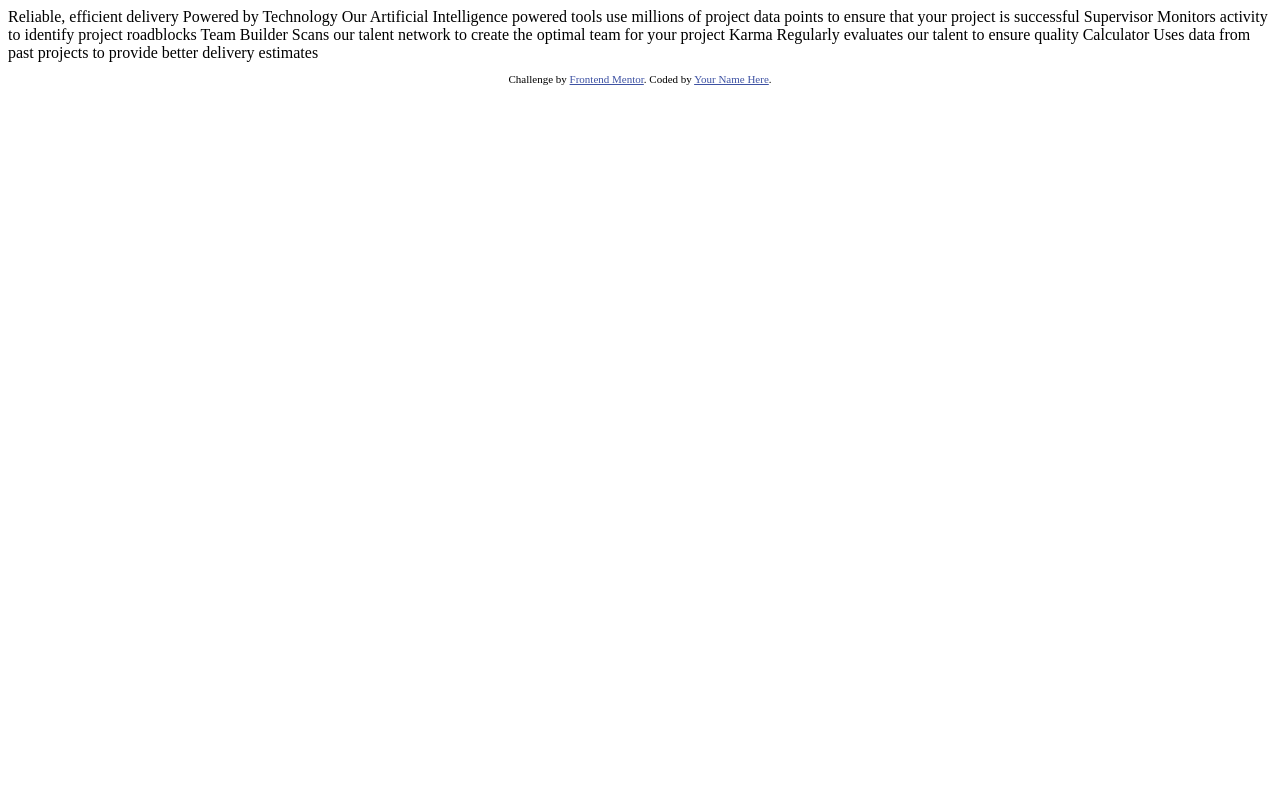
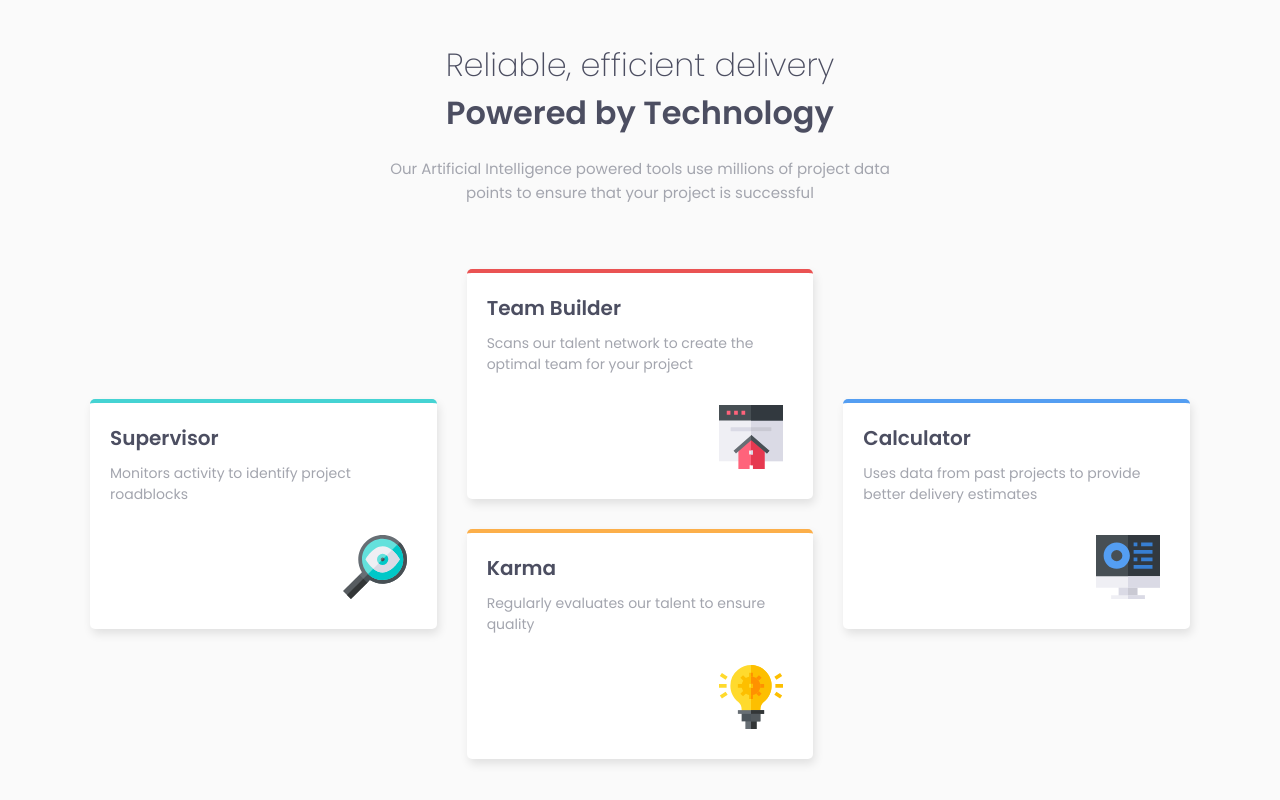
Before and after one commit to mohamedelkashef15/four-card-feature-section, a plain HTML site: page index.html in a window 1280 px wide. Drawn offline with Linux system fonts and the light colour scheme.

Commit message:
Add HTML & CSS code

```diff
--- a/index.html
+++ b/index.html
@@ -1,45 +1,58 @@
 <!DOCTYPE html>
 <html lang="en">
+
 <head>
   <meta charset="UTF-8">
-  <meta name="viewport" content="width=device-width, initial-scale=1.0"> <!-- displays site properly based on user's device -->
+  <meta name="viewport" content="width=device-width, initial-scale=1.0">
+  <!-- displays site properly based on user's device -->
 
   <link rel="icon" type="image/png" sizes="32x32" href="./images/favicon-32x32.png">
 
   <title>Frontend Mentor | Four card feature section</title>
+  <!-- Style -->
+  <link rel="stylesheet" href="./style.css">
+</head>
 
-  <!-- Feel free to remove these styles or customise in your own stylesheet 👍 -->
-  <style>
-    .attribution { font-size: 11px; text-align: center; }
-    .attribution a { color: hsl(228, 45%, 44%); }
-  </style>
-</head>
 <body>
+  <main>
+    <section id="technology">
+      <div class="container">
+        <div class="technology-content">
+          <div class="heading">
+            <h1>Reliable, efficient delivery</h1>
+            <h2>Powered by Technology</h2>
+            <p>Our Artificial Intelligence powered tools use millions of project data points
+              to ensure that your project is successful
+            </p>
+          </div>
+          <div class="row">
+            <div class="box col-1">
+              <h3>Supervisor</h3>
+              <p>Monitors activity to identify project roadblocks</p>
+              <img src="./images/icon-supervisor.svg" alt="icon-supervisor">
+            </div>
+            <div class="col-2">
+              <div class="box box-1">
+                <h3>Team Builder</h3>
+                <p>Scans our talent network to create the optimal team for your project</p>
+                <img src="./images/icon-team-builder.svg" alt="icon-team-builder">
+              </div>
+              <div class="box box-2">
+                <h3>Karma</h3>
+                <p>Regularly evaluates our talent to ensure quality</p>
+                <img src="./images/icon-karma.svg" alt="icon-karma">
+              </div>
+            </div>
+            <div class="box col-3">
+              <h3>Calculator</h3>
+              <p>Uses data from past projects to provide better delivery estimates</p>
+              <img src="./images/icon-calculator.svg" alt="icon-calculator">
+            </div>
+          </div>
+        </div>
+      </div>
+    </section>
+  </main>
+</body>
 
-  Reliable, efficient delivery
-  Powered by Technology
-
-  Our Artificial Intelligence powered tools use millions of project data points
-  to ensure that your project is successful
-
-  Supervisor
-  Monitors activity to identify project roadblocks
-
-  Team Builder
-  Scans our talent network to create the optimal team for your project
-
-  Karma
-  Regularly evaluates our talent to ensure quality
-
-  Calculator
-  Uses data from past projects to provide better delivery estimates
-
-
-  <footer>
-    <p class="attribution">
-      Challenge by <a href="https://www.frontendmentor.io?ref=challenge" target="_blank">Frontend Mentor</a>.
-      Coded by <a href="#">Your Name Here</a>.
-    </p>
-  </footer>
-</body>
 </html>
--- /dev/null
+++ b/style.css
@@ -0,0 +1,110 @@
+@import url('https://fonts.googleapis.com/css2?family=Poppins:wght@200;400;600&display=swap');
+
+:root {
+  --red: hsl(0, 78%, 62%);
+  --cyan: hsl(180, 62%, 55%);
+  --orange: hsl(34, 97%, 64%);
+  --blue: hsl(212, 86%, 64%);
+  --dark-blue: hsl(234, 12%, 34%);
+  --grayish-blue: hsl(229, 6%, 66%);
+  --light-gray: hsl(0, 0%, 98%);
+}
+
+* {
+  margin: 0;
+  padding: 0;
+  box-sizing: border-box;
+}
+
+body {
+  font-size: 15px;
+  font-family: 'Poppins', sans-serif;
+  background-color: var(--light-gray);
+}
+
+.container {
+  max-width: 1100px;
+  margin: auto;
+}
+
+#technology .technology-content {
+  display: flex;
+  flex-direction: column;
+  justify-content: center;
+  align-items: center;
+  min-height: 100vh;
+}
+
+#technology .technology-content .heading {
+  text-align: center;
+}
+
+#technology .technology-content .heading h1 {
+  font-size: 32px;
+  font-weight: 200;
+  color: var(--dark-blue);
+}
+
+#technology .technology-content .heading h2 {
+  font-size: 32px;
+  color: var(--dark-blue);
+  font-weight: 600;
+}
+
+#technology .technology-content .heading p {
+  color: var(--grayish-blue);
+  margin-top: 20px;
+  max-width: 500px;
+  line-height: 1.6;
+}
+
+#technology .row {
+  display: grid;
+  grid-template-columns: repeat(3, 1fr);
+  align-items: center;
+  margin-top: 4rem;
+  column-gap: 30px;
+}
+
+#technology .row .box {
+  background-color: #fff;
+  padding: 20px;
+  box-shadow: 2px 5px 10px rgba(0, 0, 0, 0.1);
+  height: 230px;
+  position: relative;
+  border-radius: 5px;
+}
+
+#technology .row .box h3 {
+  font-size: 20px;
+  margin-bottom: 10px;
+  color: var(--dark-blue);
+}
+
+#technology .row .box p {
+  font-size: 14px;
+  color: var(--grayish-blue);
+}
+
+#technology .row .box img {
+  position: absolute;
+  bottom: 30px;
+  right: 30px;
+}
+
+#technology .row .col-1 {
+  border-top: 4px solid var(--cyan);
+}
+
+#technology .row .col-2 .box-1 {
+  margin-bottom: 30px;
+  border-top: 4px solid var(--red);
+}
+
+#technology .row .col-2 .box-2 {
+  border-top: 4px solid var(--orange);
+}
+
+#technology .row .col-3 {
+  border-top: 4px solid var(--blue);
+}
```
Also changed, not shown: 1 other file.
